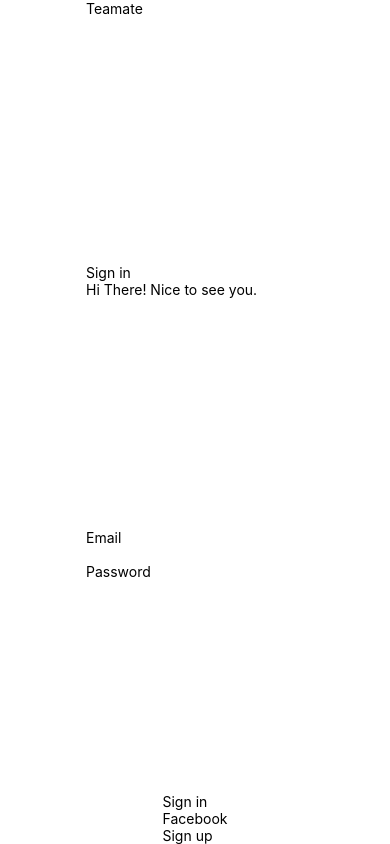
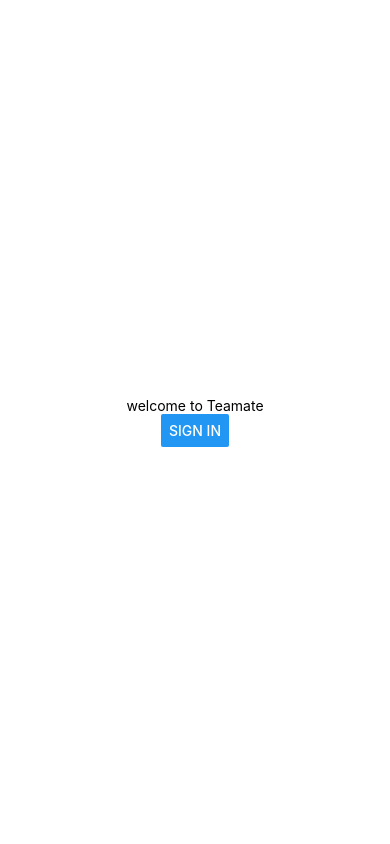
Before and after one commit to fareska/Teamate, a React Native app: screen / in a window 390 px wide. Built offline with nearby package versions, Linux system fonts and the light colour scheme.

Commit message:
navigation done sign in component done

```diff
--- a/App.js
+++ b/App.js
@@ -1,22 +1,37 @@
 import { StatusBar } from 'expo-status-bar';
 import { Provider } from 'mobx-react';
 import React from 'react';
-import { StyleSheet, Text, View, Button,Keyboard, SafeAreaView, ScrollView, Platform, TouchableWithoutFeedback } from 'react-native';
-import SignIn from './src/components/SignIn';
-
+import { StyleSheet, Text, View, Button, Keyboard, SafeAreaView, ScrollView, Platform, TouchableWithoutFeedback } from 'react-native';
 import { styles as webStyles } from './src/styles/webStyles'
 import { styles as mobileStyles } from './src/styles/mobileStyles'
+import NavigationStore from './src/stores/NavigationStore'
+import Navigation from './src/components/Navigation';
 const styles = (Platform.OS === "web") ? webStyles : mobileStyles
+const navigator = new NavigationStore('welcome')
 
+
+
+
+const stores = { navigator }
 
 export default function App() {
   return (
-    <TouchableWithoutFeedback style={styles.container} onPress={Keyboard.dismiss}>
-      <SafeAreaView style={styles.container}>
-       <SignIn/>
+    <Provider {...stores}>
 
+      <View style={styles.container}>
+      <TouchableWithoutFeedback style={styles.dismissKeyboard}
+      onPress={Keyboard.dismiss}
+      >
+        <Text>
 
-      </SafeAreaView>
-    </TouchableWithoutFeedback>
+        </Text>
+        </TouchableWithoutFeedback>
+        <SafeAreaView style={styles.container} >
+
+          <Navigation />
+
+        </SafeAreaView>
+      </View>
+    </Provider>
   );
 }
--- /dev/null
+++ b/src/components/Navigation.jsx
@@ -0,0 +1,21 @@
+import { inject, observer } from 'mobx-react'
+import React from 'react'
+import { View } from 'react-native'
+import SignIn from './SignIn';
+import { SignUp } from './SignUp';
+import Welcome from './welcome';
+
+const Navigation = inject('navigator')(observer(({ navigator }) => {
+    switch (navigator.currentPage) {
+        case "welcome":
+            return <Welcome />
+        case "signIn":
+            return <SignIn />
+        case "signUp":
+            return <SignUp/>
+    }
+
+
+}))
+
+export default Navigation
--- a/src/components/SignIn.jsx
+++ b/src/components/SignIn.jsx
@@ -1,5 +1,5 @@
 import React from 'react'
-import { Text, View, Platform, TextInput, TouchableOpacity,  } from 'react-native';
+import { Text, View, Platform, TextInput, TouchableOpacity } from 'react-native';
 
     import AsyncStorage from '@react-native-community/async-storage'
 
@@ -9,7 +9,7 @@
 
 const SignIn = () => {
     // AsyncStorage.setItem('test','hello world!')
-    AsyncStorage.getItem('test').then(res => console.log(res))
+    // AsyncStorage.getItem('test').then(res => console.log(res))
     return (
         <View style={styles.signIn}>
 
--- /dev/null
+++ b/src/components/SignUp.jsx
@@ -0,0 +1,16 @@
+import React from 'react'
+import { Text, View } from 'react-native'
+
+export const SignUp = () => {
+    return (
+        <View style={{
+            flex:1,
+            alignItems: 'center',
+            justifyContent: 'center'
+        }}>
+            <Text>
+                Sign Up
+            </Text>
+        </View>
+    )
+}
--- /dev/null
+++ b/src/components/welcome.jsx
@@ -0,0 +1,20 @@
+import { inject, observer } from 'mobx-react'
+import React from 'react'
+import { View, Text, Button } from 'react-native'
+
+const Welcome = inject("navigator")(observer(({navigator}) => {
+    return (
+        <View style={{
+            flex:1,
+            alignItems: 'center',
+            justifyContent: 'center'
+        }}>
+            <Text>
+                welcome to Teamate
+            </Text>
+            <Button title="Sign in"onPress={()=>navigator.redirect('signIn')}/>
+        </View>
+    )
+}))
+
+export default Welcome
--- /dev/null
+++ b/src/stores/NavigationStore.jsx
@@ -0,0 +1,26 @@
+const { makeObservable, observable, action, computed } = require("mobx")
+
+class NavigationStore {
+    constructor(page) {
+        this.history = [page]
+        makeObservable(this,{
+            history:observable,
+            redirect: action,
+            currentPage:computed
+        })
+    }
+    get currentPage(){
+        const i = this.history.length - 1
+        return this.history[this.history.length-1]
+    }
+    redirect(page) {
+        this.history.push(page)
+    }
+    previous(){
+        if(this.history.length>2){
+            const i = this.history.length - 1
+            this.history.splice(i,1)
+        }
+    }
+}
+export default NavigationStore
--- a/src/styles/mobileStyles.js
+++ b/src/styles/mobileStyles.js
@@ -127,6 +127,12 @@
         fontSize:15,
         fontWeight: '600',
     },
+    dismissKeyboard:{
+        position: 'absolute',
+        width:'100%',
+        height:'100%',
+
+    }
 
 
 
--- a/src/styles/webStyles.js
+++ b/src/styles/webStyles.js
@@ -1,35 +1,143 @@
-import { StyleSheet } from 'react-native'
+import { Platform, StyleSheet } from 'react-native'
 import { colors } from './COLORS'
 const { primary, secondary } = colors
 
 const styles = StyleSheet.create({
+
     container: {
         flex: 1,
+        width: "100%",
+        paddingTop: Platform.OS === "android" ? 20 : 0,
         alignItems: 'center',
         justifyContent: 'center',
-    fontFamily: "Roboto"
+        fontFamily: Platform.OS === "android" ? "Roboto" : "Avenir-Light"
     },
+
     signIn: {
         flex: 1,
+        width: "90%",
         alignItems: 'center',
         justifyContent: 'center',
+        paddingLeft: '5%',
+        paddingRight: '5%',
+
     },
 
     logoContainer: {
-    flex: 1,
-    width: "100%"
+        flex: 0.7,
+        width: "100%",
+        alignItems: 'center',
+        justifyContent: 'flex-end',
+    },
+    circle:{
+        width: 60,
+        height: 60,
+        borderRadius:30,
+        backgroundColor: primary,
+    },
+    logo: {
+        fontSize: 40,
+        textAlign: 'center',
+        fontWeight: '900'
     },
 
     titleContainer: {
-    flex: 1,
-    width: "100%"
+        flex: 0.5,
+        width: "100%",
+        justifyContent: 'flex-end',
+    },
+    title: {
+        fontWeight: "700",
+        paddingBottom:10,
+        fontSize: 28,
+    },
+    subTitle: {
+        fontWeight: "600",
+        fontSize: 15,
+        color: 'grey',
     },
 
     signInInputsContainer: {
         flex: 1,
-    width: "100%"
+        width: "100%",
+        alignItems:'flex-start',
+        flexDirection:'column',
+        justifyContent: 'space-evenly',
+    },
+    label:{
+        color:primary,
+        fontSize: 20,
+        fontWeight:'600',
+    },
+    inputContainer:{
+        width:'100%'
+    },
+    input:{
+        width:'100%',
+        borderBottomColor:"darkgrey",
+        borderStyle:'solid',
+        borderBottomWidth:1,
+        fontSize: 20,
+
+    },
+    signInBtnContainer: {
+        flex: 1,
+        width: "100%",
+        alignItems: 'center',
+        justifyContent: 'flex-start'
+    },
+    touchableButton:{
+        width: '90%',
+        height: 40,
+        borderRadius: 8,
+        marginBottom: 10,
+
+    },
+    signInBtn: {
+        color: 'white',
+        width: "100%",
+        height: '100%',
+        borderRadius: 8,
+        alignItems: 'center',
+        justifyContent: 'center',
+        backgroundColor: primary
+    },
+    signInBtnFacebook:{
+        color: 'white',
+        width: "100%",
+        height: '100%',
+        borderRadius: 8,
+        alignItems: 'center',
+        justifyContent: 'center',
+        backgroundColor: '#3b5998'
+    },
+    btnText:{
+        color:'white',
+        fontSize:15,
+        fontWeight: '600',
+    },
+    signUpBtn:{
+
+       alignSelf: 'flex-end',
+       marginRight: '10%'
+
+    },
+    sinUpBtnText:{
+        color: primary,
+        fontSize:15,
+        fontWeight: '600',
+    },
+    dismissKeyboard:{
+      position: 'absolute',
+      width:'100%',
+      height:'100%',
   }
+
+
+
 });
-console.log(primary);
+
+
+
 
 export { styles }
```
Lines whose indentation alone changed are shown as unchanged.
